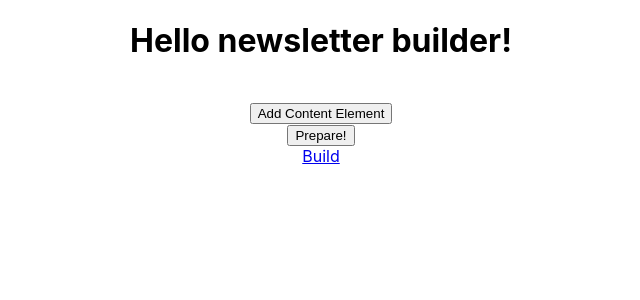
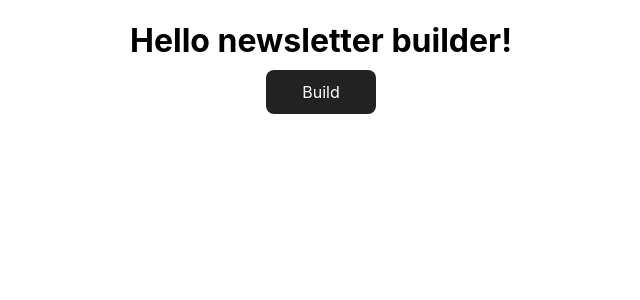
Before and after one commit to vinisaveg/myNewsletter, a React (Create React App) app: page / in a window 1280 px wide. Shown: the top 300 px of the page, without its empty margins (319-959 px from the left). Built offline with nearby package versions, Linux system fonts and the light colour scheme.

Commit message:
designing the app :nail_care:

```diff
--- a/src/App.tsx
+++ b/src/App.tsx
@@ -1,5 +1,5 @@
 import React from "react";
-import "./App.css";
+import "./styles/App.css";
 
 import Builder from "./components/app/Builder/Builder";
 
--- a/src/components/app/Builder/Builder.tsx
+++ b/src/components/app/Builder/Builder.tsx
@@ -2,13 +2,15 @@ import React, { FunctionComponent } from "react";
 
 import Form from "../Form/Form";
 
+import { Wrapper } from "./styles";
+
 const Builder: FunctionComponent = () => {
   return (
-    <div className="App">
+    <Wrapper className="App">
       <h1>Hello newsletter builder!</h1>
 
       <Form />
-    </div>
+    </Wrapper>
   );
 };
 
--- a/src/components/app/Builder/styles.ts
+++ b/src/components/app/Builder/styles.ts
@@ -1 +1,3 @@
 import styled from "styled-components";
+
+export const Wrapper = styled.div``;
--- a/src/components/app/Form/Form.tsx
+++ b/src/components/app/Form/Form.tsx
@@ -4,6 +4,8 @@ import { Element } from "../../../interfaces/Element";
 import { generate } from "../../../services/generateEmail";
 
 import Hero from "../../layouts/Hero/Hero.component";
+
+import { Button } from "../../../styles/shared/Button";
 
 const Form: FunctionComponent = () => {
   // Gather the content created from UI
@@ -40,26 +42,9 @@ const Form: FunctionComponent = () => {
 
   return (
     <div>
-      <br />
-      <button onClick={addElements}>Add Content Element</button>
-      <br />
-      <button onClick={build}>Prepare!</button>
-      <br />
-      <a
-        download="export.html"
-        target="_blank"
-        href={`data:text/html, ${contentHref?.innerHTML}`}
-        id="buildBtn"
-        rel="noreferrer"
-      >
+      <Button padding={["12px", "36px"]} color="white">
         Build
-      </a>
-
-      <div id="content">
-        {elements.map((element) => (
-          <div key={element.id}>{element.element}</div>
-        ))}
-      </div>
+      </Button>
     </div>
   );
 };
--- a/src/index.tsx
+++ b/src/index.tsx
@@ -3,7 +3,7 @@ import ReactDOM from "react-dom";
 
 import App from "./App";
 
-import "./index.css";
+import "./styles/index.css";
 
 ReactDOM.render(
   <React.StrictMode>
--- /dev/null
+++ b/src/styles/shared/Button.ts
@@ -0,0 +1,21 @@
+import styled from "styled-components";
+
+interface ButtonProps {
+  color: string;
+  bgColor?: string;
+  padding?: Array<string>;
+}
+
+export const Button = styled.a<ButtonProps>`
+  padding: ${(props) => props.padding?.join(" ") || "10px 16px"};
+  color: ${(props) => props.color};
+  background-color: ${(props) => props.bgColor || "#222222"};
+  border-radius: 8px;
+  text-decoration: none;
+  cursor: pointer;
+  transition: 150ms opacity ease;
+
+  &&:hover {
+    opacity: 0.97;
+  }
+`;
```
Also changed, not shown: .prettierrc.json (added), src/styles/App.css (renamed from src/App.css), src/styles/index.css (renamed from src/index.css).
